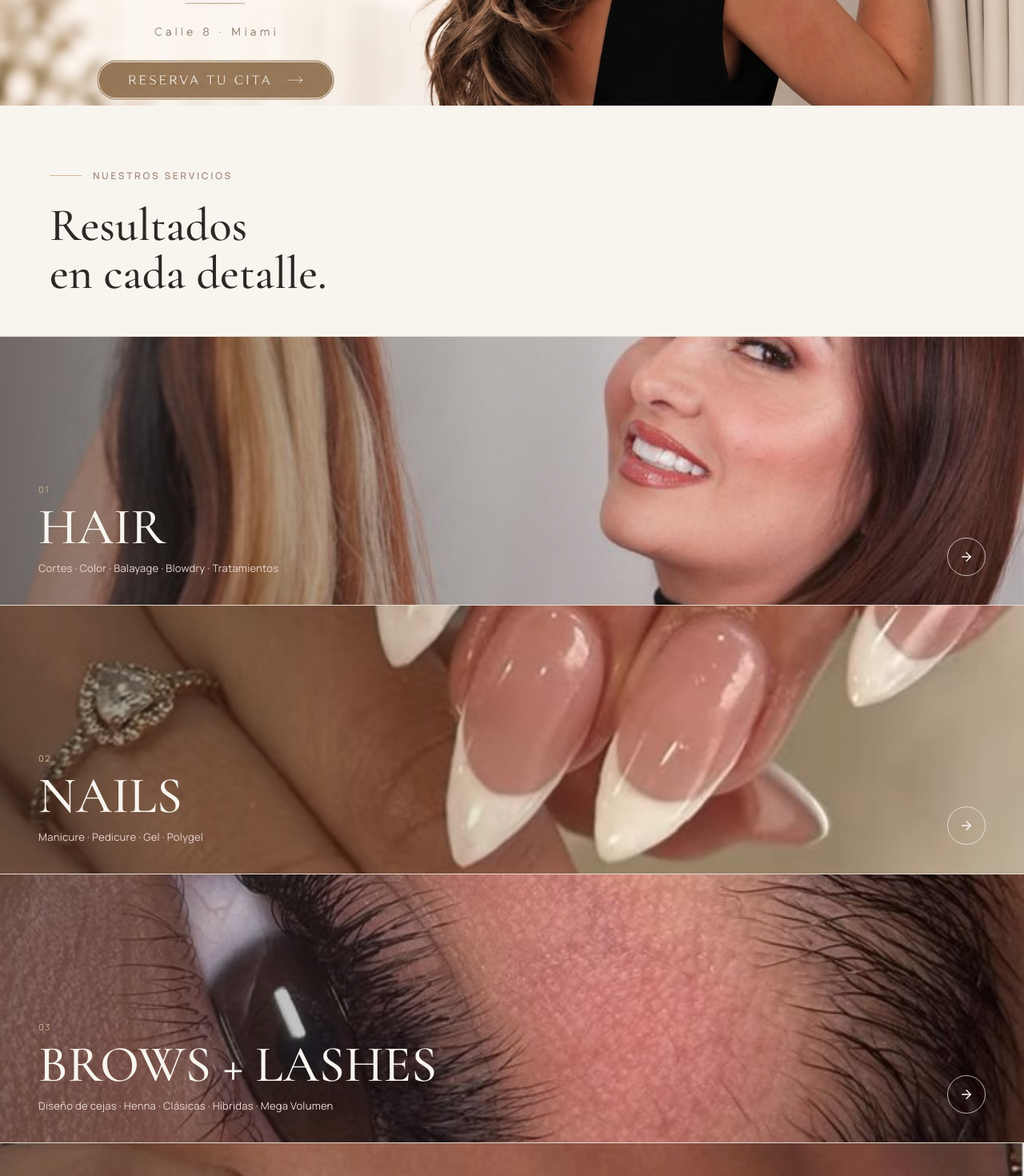
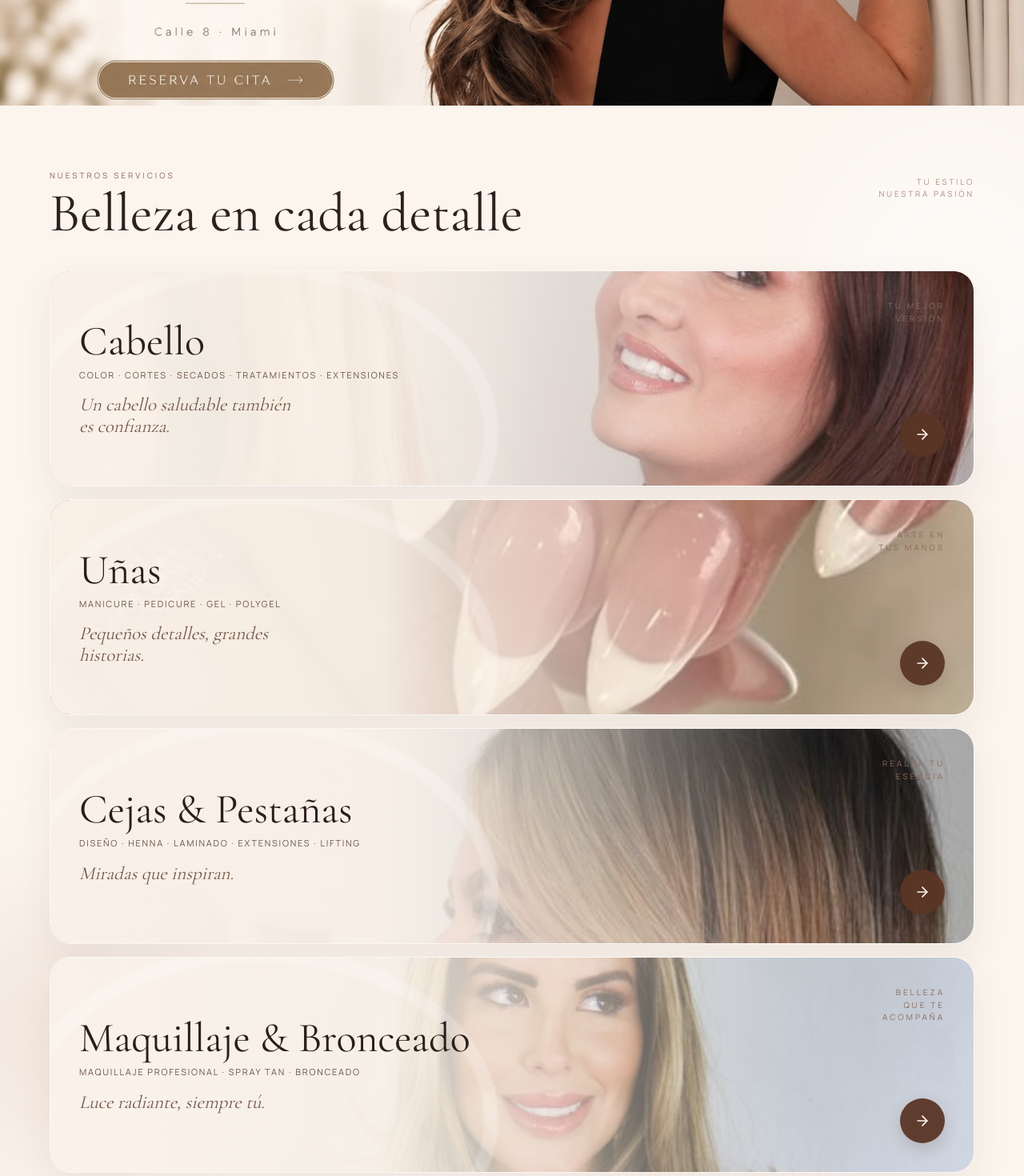
Before and after one commit to bodyshapersystem/Gloria-beauty-salon-, a Next.js app: page / in a window 1280 px wide. Shown: the part 520-1990 px from the top of the page at 80% size. Built offline with nearby package versions, Linux system fonts and the light colour scheme.

Commit message:
Redesign homepage services in approved luxury editorial card layout

```diff
--- a/components/public/ServicesStrip.tsx
+++ b/components/public/ServicesStrip.tsx
@@ -1,96 +1,102 @@
 import Image from "next/image";
 import Link from "next/link";
 import { ArrowRight } from "lucide-react";
-import { Eyebrow } from "@/components/ui/Eyebrow";
 
-type Row = {
-  index: string;
-  title: string;
-  subcopy: string;
-  photo: string;
-  href: string;
-};
-
-const rows: Row[] = [
+const services = [
   {
-    index: "01",
-    title: "HAIR",
-    subcopy: "Cortes · Color · Balayage · Blowdry · Tratamientos",
+    title: "Cabello",
+    subcopy: "Color · Cortes · Secados · Tratamientos · Extensiones",
+    quote: "Un cabello saludable también es confianza.",
+    accent: "Tu mejor versión",
     photo: "/images/gloria/hair/hair-01.jpg",
     href: "/servicios#hair",
+    position: "object-center",
   },
   {
-    index: "02",
-    title: "NAILS",
+    title: "Uñas",
     subcopy: "Manicure · Pedicure · Gel · Polygel",
+    quote: "Pequeños detalles, grandes historias.",
+    accent: "Arte en tus manos",
     photo: "/images/gloria/nails/nails-01.jpg",
     href: "/servicios#nails",
+    position: "object-center",
   },
   {
-    index: "03",
-    title: "BROWS + LASHES",
-    subcopy: "Diseño de cejas · Henna · Clásicas · Híbridas · Mega Volumen",
-    photo: "/images/gloria/lashes/lashes-01.jpg",
+    title: "Cejas & Pestañas",
+    subcopy: "Diseño · Henna · Laminado · Extensiones · Lifting",
+    quote: "Miradas que inspiran.",
+    accent: "Realza tu esencia",
+    photo: "/images/gloria/team/diana.jpg",
     href: "/servicios#brows",
+    position: "object-[50%_25%]",
   },
   {
-    index: "04",
-    title: "TANNING + MAKEUP",
-    subcopy: "Spray Tan · Maquillaje profesional",
-    photo: "/images/gloria/tanning/tanning-01.jpg",
+    title: "Maquillaje & Bronceado",
+    subcopy: "Maquillaje profesional · Spray Tan · Bronceado",
+    quote: "Luce radiante, siempre tú.",
+    accent: "Belleza que te acompaña",
+    photo: "/images/gloria/team/emmy.jpg",
     href: "/servicios#tanning",
+    position: "object-[50%_22%]",
   },
 ];
 
 export function ServicesStrip() {
   return (
-    <section className="py-16 md:py-20">
-      <div className="max-w-[1220px] mx-auto px-6 md:px-8 mb-9 md:mb-12">
-        <Eyebrow>NUESTROS SERVICIOS</Eyebrow>
-        <h2 className="font-serif font-medium text-[clamp(32px,5vw,58px)] leading-[1.04]">
-          Resultados
-          <br />
-          en cada detalle.
+    <section className="relative overflow-hidden bg-[#FBF5EE] py-14 md:py-20">
+      <div className="pointer-events-none absolute -right-24 top-8 h-[360px] w-[360px] rounded-full bg-white/50 blur-3xl" />
+      <div className="pointer-events-none absolute -left-24 bottom-24 h-[320px] w-[320px] rounded-full bg-[#E8D2C5]/35 blur-3xl" />
+
+      <div className="relative mx-auto max-w-[1220px] px-4 md:px-8">
+        <div className="mb-7 flex items-start justify-between gap-5 md:mb-10">
+          <div>
+            <p className="text-[9px] uppercase tracking-[0.30em] text-[#8C6758] md:text-[10px]">Nuestros servicios</p>
+            <h2 className="mt-2 max-w-[700px] font-serif text-[42px] leading-[0.94] text-[#2E211C] md:text-[68px]">
+              Belleza<br className="md:hidden" /> en cada detalle
             </h2>
           </div>
+          <p className="hidden pt-2 text-right text-[10px] uppercase tracking-[0.28em] text-[#B18D7B] md:block">
+            Tu estilo<br />nuestra pasión
+          </p>
+        </div>
 
-      <div className="flex flex-col">
-        {rows.map((row) => (
+        <div className="space-y-3 md:space-y-4">
+          {services.map((service) => (
             <Link
-            href={row.href}
-            key={row.index}
-            className="group relative flex items-end aspect-[16/7] md:aspect-[16/4.2] overflow-hidden border-t border-taupe/25 last:border-b"
+              href={service.href}
+              key={service.title}
+              className="group relative block min-h-[205px] overflow-hidden rounded-[26px] border border-white/70 bg-[#F3E7DD] shadow-[0_18px_45px_rgba(87,60,50,.08)] md:min-h-[260px]"
             >
               <Image
-              src={row.photo}
-              alt={row.title}
+                src={service.photo}
+                alt={service.title}
                 fill
-              className="object-cover transition-transform duration-[1.1s] ease-out group-hover:scale-[1.04]"
+                sizes="(max-width: 768px) 100vw, 1220px"
+                className={`object-cover ${service.position} transition-transform duration-[1.2s] ease-out group-hover:scale-[1.025]`}
               />
-            <div
-              className="absolute inset-0"
-              style={{
-                background:
-                  "linear-gradient(90deg, rgba(46,39,36,0.55) 0%, rgba(46,39,36,0.15) 42%, rgba(46,39,36,0) 62%)",
-              }}
-            />
-            <div className="relative z-10 px-6 md:px-12 py-6 md:py-9">
-              <span className="block text-[11px] tracking-[0.16em] text-champagne mb-1.5">
-                {row.index}
+
+              <div className="absolute inset-0 bg-[linear-gradient(90deg,rgba(250,242,233,.98)_0%,rgba(250,242,233,.94)_36%,rgba(250,242,233,.55)_58%,rgba(250,242,233,.08)_82%,rgba(250,242,233,0)_100%)]" />
+              <div className="absolute inset-y-0 left-[46%] w-[28%] -skew-x-[13deg] bg-white/12 blur-xl" />
+              <div className="absolute -left-10 bottom-[-55%] h-[160%] w-[52%] rounded-[55%] border-[18px] border-white/20 bg-white/5 blur-[1px]" />
+
+              <div className="relative z-10 flex min-h-[205px] items-center justify-between gap-4 px-5 py-5 md:min-h-[260px] md:px-9 md:py-8">
+                <div className="max-w-[64%] md:max-w-[54%]">
+                  <h3 className="font-serif text-[31px] leading-none text-[#2B1E1A] md:text-[52px]">{service.title}</h3>
+                  <p className="mt-2 text-[9px] uppercase leading-[1.5] tracking-[0.16em] text-[#6D5449] md:text-[11px]">{service.subcopy}</p>
+                  <p className="mt-4 max-w-[270px] font-serif text-[17px] italic leading-[1.15] text-[#76584A] md:text-[23px]">{service.quote}</p>
+                </div>
+
+                <div className="flex h-full min-h-[165px] flex-col items-end justify-between self-stretch py-1 md:min-h-[204px]">
+                  <span className="max-w-[85px] text-right text-[8px] uppercase leading-[1.55] tracking-[0.30em] text-[#8C6B5C] md:text-[10px]">{service.accent}</span>
+                  <span className="grid h-12 w-12 place-items-center rounded-full bg-[#5A3525]/95 text-[#FFF8F0] shadow-[0_8px_20px_rgba(67,41,29,.18)] transition-transform duration-300 group-hover:translate-x-1 md:h-14 md:w-14">
+                    <ArrowRight size={20} />
                   </span>
-              <h3 className="font-serif font-medium text-ivory leading-none text-[clamp(30px,5.6vw,64px)]">
-                {row.title}
-              </h3>
-              <p className="mt-2.5 text-[12px] md:text-[13px] text-blush tracking-[0.02em]">
-                {row.subcopy}
-              </p>
                 </div>
-            <div className="relative z-10 ml-auto mr-6 md:mr-12 mb-6 md:mb-9 w-11 h-11 md:w-12 md:h-12 rounded-full border border-ivory/70 flex items-center justify-center text-ivory shrink-0 transition-colors group-hover:bg-ivory group-hover:text-espresso">
-              <ArrowRight size={18} />
               </div>
             </Link>
           ))}
         </div>
+      </div>
     </section>
   );
 }
```
Lines whose indentation alone changed are shown as unchanged.
